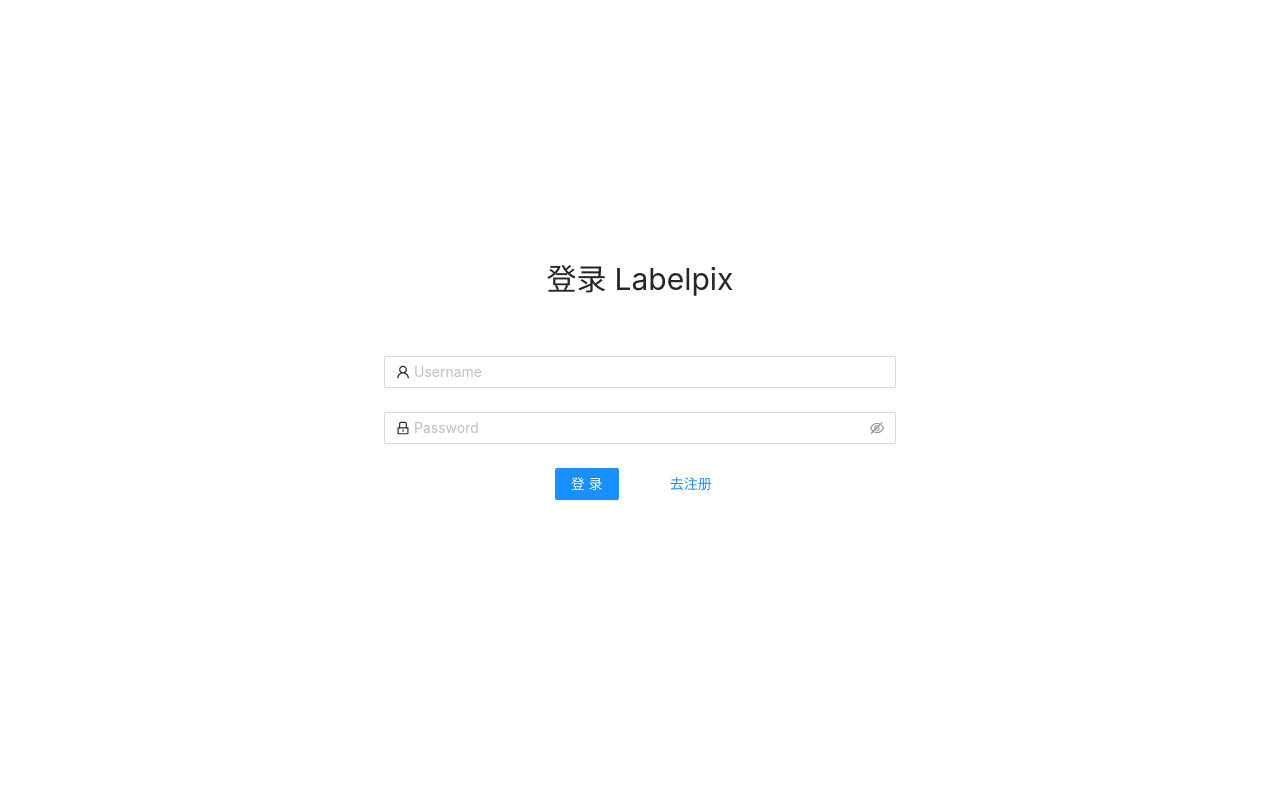
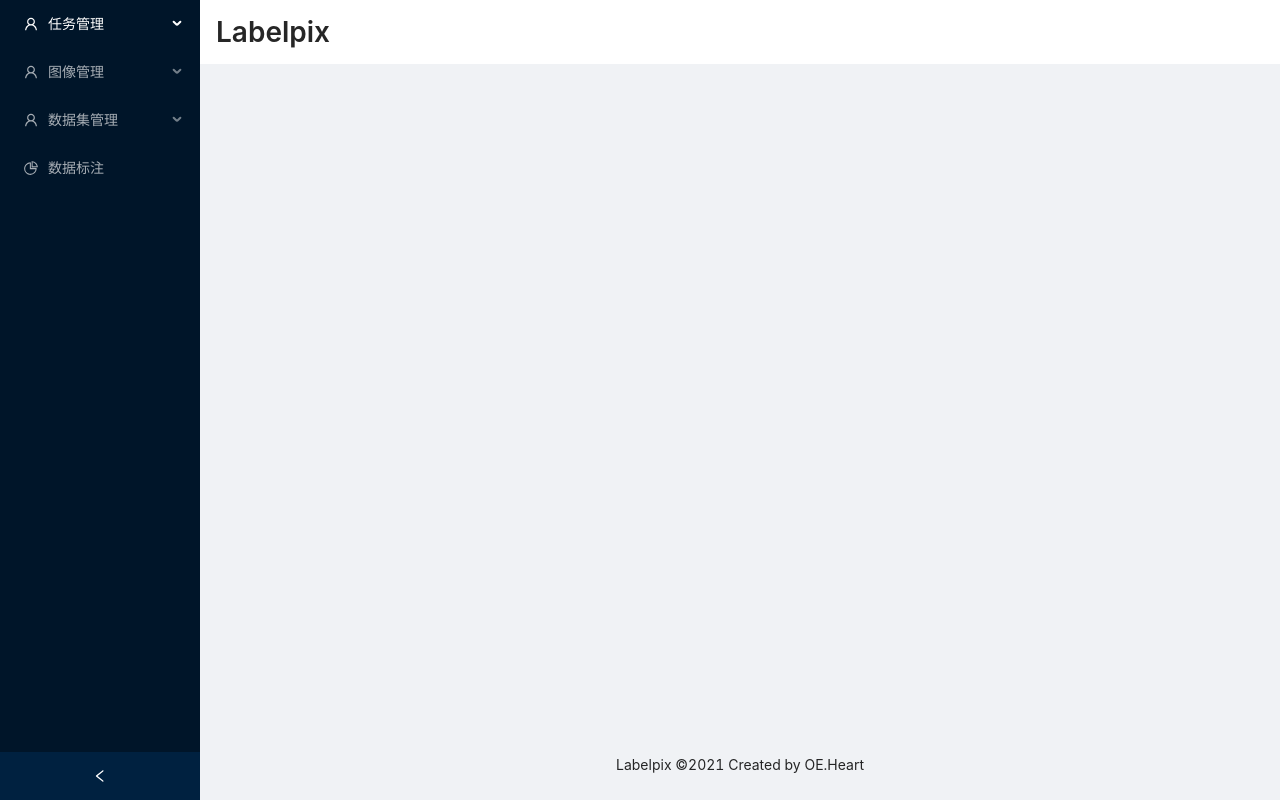
Before and after one commit to OE-Heart/Labelpix, a React app in the folder frontend/: page / in a window 1280 px wide. Before the commit this address led to /login. Built offline with nearby package versions, Linux system fonts and the light colour scheme.

Commit message:
Update SiderMenu

```diff
--- a/frontend/src/App.js
+++ b/frontend/src/App.js
@@ -12,7 +12,8 @@
 
 class App extends React.Component {
   state = {
-    isLoggedIn: false,
+    // isLoggedIn: false,
+    isLoggedIn: true,
   }
 
   LoggedIn = () => {
--- /dev/null
+++ b/frontend/src/components/Menu/Menu.css
@@ -0,0 +1,16 @@
+#components-layout-demo-side .logo {
+  height: 32px;
+  margin: 16px;
+  background: rgba(255, 255, 255, 0.3);
+}
+
+.site-layout .site-layout-background {
+  background: #fff;
+}
+
+.title {
+  margin-left: 16px;
+  color: rgba(0, 0, 0, 0.85);
+  font-weight: 600;
+  font-size: 28px;
+}
--- a/frontend/src/components/Menu/Menu.jsx
+++ b/frontend/src/components/Menu/Menu.jsx
@@ -1,4 +1,5 @@
 import React from 'react';
+import './Menu.css';
 
 import { Layout, Menu, Breadcrumb } from 'antd';
 import {
@@ -35,38 +36,33 @@
         <Sider collapsible collapsed={collapsed} onCollapse={this.onCollapse}>
           <div className="logo" />
           <Menu theme="dark" defaultSelectedKeys={['1']} mode="inline">
-            <Menu.Item key="1" icon={<PieChartOutlined />}>
-              Option 1
-            </Menu.Item>
-            <Menu.Item key="2" icon={<DesktopOutlined />}>
-              Option 2
-            </Menu.Item>
-            <SubMenu key="sub1" icon={<UserOutlined />} title="User">
-              <Menu.Item key="3">Tom</Menu.Item>
-              <Menu.Item key="4">Bill</Menu.Item>
-              <Menu.Item key="5">Alex</Menu.Item>
+            <SubMenu key="sub1" icon={<UserOutlined />} title="任务管理">
+              <Menu.Item key="1">创建任务</Menu.Item>
+              <Menu.Item key="2">领取任务</Menu.Item>
+              <Menu.Item key="3">提交任务</Menu.Item>
             </SubMenu>
-            <SubMenu key="sub2" icon={<TeamOutlined />} title="Team">
-              <Menu.Item key="6">Team 1</Menu.Item>
-              <Menu.Item key="8">Team 2</Menu.Item>
+            <SubMenu key="sub2" icon={<UserOutlined />} title="图像管理">
+                <Menu.Item key="4">图像列表</Menu.Item>
+                <Menu.Item key="5">图像上传</Menu.Item>
             </SubMenu>
-            <Menu.Item key="9" icon={<FileOutlined />}>
-              Files
+            <SubMenu key="sub3" icon={<UserOutlined />} title="数据集管理">
+              <Menu.Item key="6">数据集列表</Menu.Item>
+            </SubMenu>
+            <Menu.Item key="7" icon={<PieChartOutlined />}>
+              数据标注
             </Menu.Item>
           </Menu>
         </Sider>
         <Layout className="site-layout">
-          <Header className="site-layout-background" style={{ padding: 0 }} />
+          <Header className="site-layout-background" style={{ padding: 0 }}>
+            <div className="title">
+              Labelpix
+            </div>
+          </Header>
           <Content style={{ margin: '0 16px' }}>
-            <Breadcrumb style={{ margin: '16px 0' }}>
-              <Breadcrumb.Item>User</Breadcrumb.Item>
-              {/* <Breadcrumb.Item>Bill</Breadcrumb.Item> */}
-            </Breadcrumb>
-            <div className="site-layout-background" style={{ padding: 24, minHeight: 360 }}>
-              Bill is a cat.
-            </div>
+
           </Content>
-          {/* <Footer style={{ textAlign: 'center' }}>Labelpix ©2021 Created by OE.Heart</Footer> */}
+          <Footer style={{ textAlign: 'center' }}>Labelpix ©2021 Created by OE.Heart</Footer>
         </Layout>
       </Layout>
       :
```
